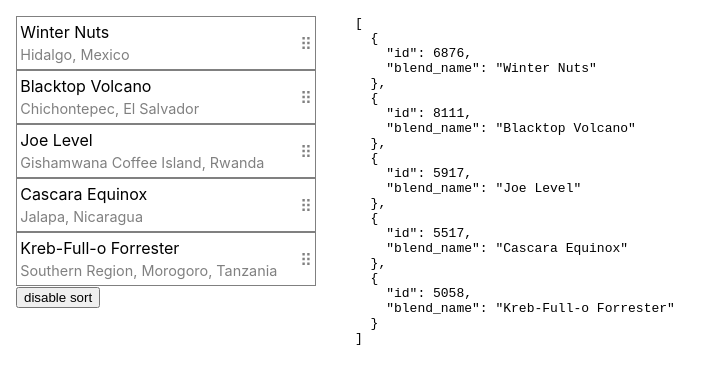
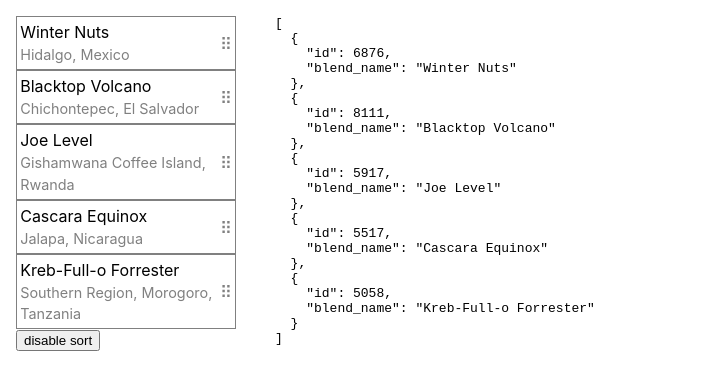
Before and after one commit to jsPl/react-drag-sort-test, a React (Create React App) app: page / in a window 1280 px wide. Shown: the top 390 px of the page, without its empty margins (0-720 px from the left). Built offline with nearby package versions, Linux system fonts and the light colour scheme.

Commit message:
ui improvements

```diff
--- a/src/App.css
+++ b/src/App.css
@@ -5,10 +5,11 @@ body {
 .container {
     display: flex;
     flex-direction: column;
-    width: 300px;
+    width: 220px;
 }
 
 .container .item {
+    background-color: white;
     border: 1px solid gray;
     padding: .2em;
     display: flex;
@@ -18,12 +19,12 @@ body {
     line-height: 1.5;
 }
 
-.container .item.sortable {
-    cursor: move;
-}
+.container .item.sortable {}
 
 .container .item.sortable .dragHandle {
     width: 12px;
+    cursor: move;
+    padding: 8px 0;
 }
 
 .container .item .desc {
@@ -34,6 +35,7 @@ body {
 .app {
     display: flex;
 }
+
 .state {
     padding: 0;
     margin: 0 0 0 3em;
--- a/src/App.js
+++ b/src/App.js
@@ -11,6 +11,12 @@ import DragHandle from './drag-handle.svg';
 function App() {
   const [items, setItems] = useState(data);
   const [isSortEnabled, setSortEnabled] = useState(true);
+
+  const handleDragStart = ({ active }) => {
+    if (!active) {
+      return;
+    }
+  }
 
   const handleDragEnd = ({ active, over }) => {
     if (active.id !== over.id) {
@@ -29,6 +35,7 @@ function App() {
         <div className="container">
           <DndContext
             collisionDetection={closestCenter}
+            onDragStart={handleDragStart}
             onDragEnd={handleDragEnd}
             modifiers={[restrictToVerticalAxis, restrictToParentElement]}
           >
@@ -52,21 +59,22 @@ function App() {
 }
 
 const SortableItem = ({ data, disabled }) => {
-  const { attributes, listeners, setNodeRef, transform, transition } = useSortable({ id: data.id, disabled: disabled });
+  const { attributes, listeners, setNodeRef, transform, transition, isDragging } = useSortable({ id: data.id, disabled });
 
   const style = {
-    transform: CSS.Transform.toString(transform),
+    transform: transform ? `translate3d(${transform.x}px, ${transform.y}px, 0)` : undefined,
     transition,
+    zIndex: isDragging ? 100 : undefined
   };
 
   return (
-    <div ref={setNodeRef} style={style} {...attributes} {...listeners} title={!disabled ? "Drag to sort" : null}
-      className={classNames({ item: true, sortable: !disabled })}>
+    <div ref={setNodeRef} style={style} {...attributes} className={classNames({ item: true, sortable: !disabled })}>
       <div>
         <div className="title">{data.blend_name}</div>
         <div className="desc">{data.origin}</div>
       </div>
-      {!disabled && <img src={DragHandle} alt="Drag handle" className="dragHandle" />}
+      {!disabled && <img src={DragHandle} alt="Drag handle" className="dragHandle" {...listeners}
+        title={!disabled ? "Drag to sort" : null} />}
     </div>
   );
 }
```
Lines whose indentation alone changed are shown as unchanged.
